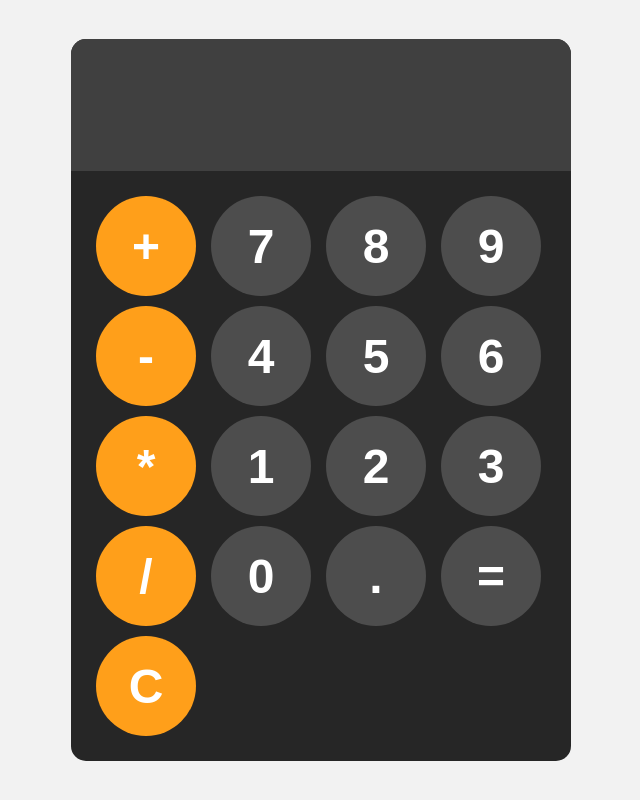
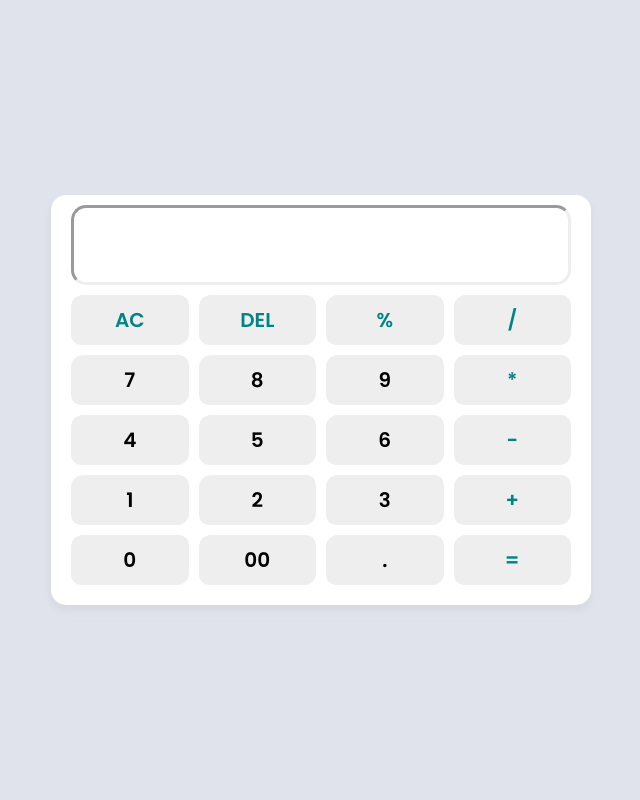
Before and after one commit to Dmytro-Tr/Calculator, a plain HTML site: page index.html in a window 1280 px wide. Shown: the whole page, without its empty margins (319-959 px from the left). Drawn offline with Linux system fonts and the light colour scheme.

Commit message:
Second code and design

```diff
--- a/index.html
+++ b/index.html
@@ -4,36 +4,43 @@
 <head>
   <meta charset="UTF-8">
   <meta name="viewport" content="width=device-width, initial-scale=1.0">
-  <title>Document</title>
-  <link rel="stylesheet" href="/styles.css">
+  <title>Calculator</title>
+  <link rel="stylesheet" href="styles.css">
 </head>
 
 <body>
 
-  <div id="calculator">
-    <input id="display" readonly>
-    <div id="keys">
-      <button onclick="appendToDisplay('+')" class="operator-btn">+</button>
-      <button onclick="appendToDisplay('7')">7</button>
-      <button onclick="appendToDisplay('8')">8</button>
-      <button onclick="appendToDisplay('9')">9</button>
-      <button onclick="appendToDisplay('-')" class="operator-btn">-</button>
-      <button onclick="appendToDisplay('4')">4</button>
-      <button onclick="appendToDisplay('5')">5</button>
-      <button onclick="appendToDisplay('6')">6</button>
-      <button onclick="appendToDisplay('*')" class="operator-btn">*</button>
-      <button onclick="appendToDisplay('1')">1</button>
-      <button onclick="appendToDisplay('2')">2</button>
-      <button onclick="appendToDisplay('3')">3</button>
-      <button onclick="appendToDisplay('/')" class="operator-btn">/</button>
-      <button onclick="appendToDisplay('0')">0</button>
-      <button onclick="appendToDisplay('.')">.</button>
-      <button onclick="calculate()">=</button>
-      <button onclick="clearDisplay()" class="operator-btn">C</button>
+  <div class="calculator">
+    <input type="text" class="display" readonly>
+    <div class="keys">
+      <button class="operator" data-value="AC">AC</button>
+      <button class="operator" data-value="DEL">DEL</button>
+      <button class="operator" data-value="%">%</button>
+      <button class="operator" data-value="/">/</button>
+
+      <button data-value="7">7</button>
+      <button data-value="8">8</button>
+      <button data-value="9">9</button>
+      <button class="operator" data-value="*">*</button>
+
+      <button data-value="4">4</button>
+      <button data-value="5">5</button>
+      <button data-value="6">6</button>
+      <button class="operator" data-value="-">-</button>
+
+      <button data-value="1">1</button>
+      <button data-value="2">2</button>
+      <button data-value="3">3</button>
+      <button class="operator" data-value="+">+</button>
+
+      <button data-value="0">0</button>
+      <button data-value="00">00</button>
+      <button data-value=".">.</button>
+      <button class="operator" data-value="=">=</button>
     </div>
   </div>
 
-  <script src="/index.js"></script>
+  <script src="index.js"></script>
 </body>
 
 </html>
--- a/index.js
+++ b/index.js
@@ -1,17 +1,26 @@
-const display = document.getElementById("display");
+const display = document.querySelector(".display");
+const buttons = document.querySelectorAll("button");
+const specialChars = ["%", "*", "/", "-", "+", "="];
+let output = "";
 
-function appendToDisplay(input) {
-  display.value += input;
-}
+//Define function to calculate based on butto clicked.
+const calculate = (btnValue) => {
+  if (btnValue === "=" && output !== "") {
+    //If output has '%', replace with '/100' before evaluating.
+    output = eval(output.replace("%", "/100"));
+  } else if (btnValue === "AC") {
+    output = "";
+  } else if (btnValue === "DEL") {
+    //If DEL button is clicked, remove the last character from the output.
+    output = output.toString().slice(0, -1);
+  } else {
+    //If output is empty and button is specialChars then return
+    if (output === "" && specialChars.includes(btnValue)) return;
+    output += btnValue;
+  }
+  display.value = output;
+};
 
-function clearDisplay() {
-  display.value = "";
-}
-
-function calculate() {
-  try {
-    display.value = eval(display.value);
-  } catch (error) {
-    display.value = "Error";
-  }
-}
+buttons.forEach((button) => {
+  button.addEventListener("click", (evt) => calculate(evt.target.dataset.value));
+});
--- a/styles.css
+++ b/styles.css
@@ -1,65 +1,76 @@
+@import url("https://fonts.googleapis.com/css?family=Poppins:600&display=swap");
+
+* {
+  margin: 0;
+  padding: 0;
+  box-sizing: border-box;
+  font-family: "Poppins", sans-serif;
+}
+
 body {
-  margin: 0;
   display: flex;
   justify-content: center;
   align-items: center;
   height: 100vh;
-  background-color: hsl(0, 0%, 95%);
+  background-color: #e0e3eb;
 }
 
-#calculator {
-  font-family: Arial, Helvetica, sans-serif;
-  background-color: hsl(0, 0%, 15%);
+.calculator {
+  position: relative;
+  /* max-width: 300px;
+  width: 100%; */
+  background-color: #fff;
   border-radius: 15px;
-  max-width: 500px;
-  overflow: hidden;
+  padding: 10px 20px 20px;
+  box-shadow: 0 5px 10px rgba(0, 0, 0, 0.05);
 }
 
-#display {
+.display {
+  height: 80px;
   width: 100%;
-  padding: 20px;
-  font-size: 5rem;
-  text-align: left;
-  border: none;
-  background-color: hsl(0, 0%, 25%);
-  color: #fff;
+  outline: none;
+  border: inset;
+  border-radius: 15px;
+  text-align: right;
+  margin-bottom: 10px;
+  font-size: 25px;
+  color: #000e1a;
+  pointer-events: none;
 }
 
-#keys {
+.keys {
   display: grid;
   grid-template-columns: repeat(4, 1fr);
-  gap: 10px;
-  padding: 25px;
+  grid-gap: 10px;
 }
 
-button {
-  width: 100px;
-  height: 100px;
-  border-radius: 50px;
+.keys button {
+  border-radius: 12px 10px;
+  padding: 10px;
   border: none;
-  background-color: hsl(0, 0%, 30%);
-  color: #fff;
-  font-size: 3rem;
-  font-weight: bold;
+  background-color: #eee;
+  font-size: 20px;
   cursor: pointer;
+  transition: background-color 150ms ease-in;
 }
 
-button:hover {
-  background-color: hsl(0, 0%, 40%);
+.keys button:hover {
+  background-color: #dbdddd;
 }
 
-button:active {
-  background-color: hsl(0, 0%, 50%);
+.keys button:active {
+  background-color: #949b9b;
+  transform: scale(0.99);
 }
 
-.operator-btn {
-  background-color: hsl(35, 100%, 55%);
+.operator {
+  color: #008587;
 }
 
-.operator-btn:hover {
-  background-color: hsl(35, 100%, 65%);
+.operator:hover {
+  color: #006061;
 }
 
-.operator-btn:active {
-  background-color: hsl(35, 100%, 75%);
+.operator:active {
+  color: #003536;
 }
```
